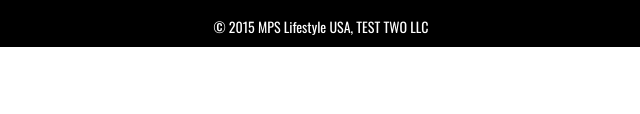
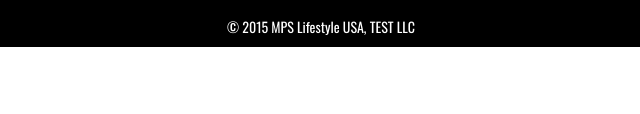
Before and after one commit to nbkm8y5/mpslifestyle.com, a plain HTML site: page index.html in a window 1280 px wide. Shown: the part 683-797 px from the top of the page, 319-959 px from the left. Drawn offline with nearby package versions, Linux system fonts and the light colour scheme.

Commit message:
Revert "Only index changed in this commit"
This reverts commit bf855a1823a8a153f862801ba9a96db2b86e259b.

```diff
--- a/index.html
+++ b/index.html
@@ -173,7 +173,7 @@ Revision 1.0
         </div>
         <div class="row">
             <div id="footerBottomRow" class="col-md-12 text-center">
-                <p> &copy 2015 MPS Lifestyle USA, TEST TWO LLC</p>
+                <p> &copy 2015 MPS Lifestyle USA, TEST LLC</p>
             </div>
         </div>
     </div>
```
